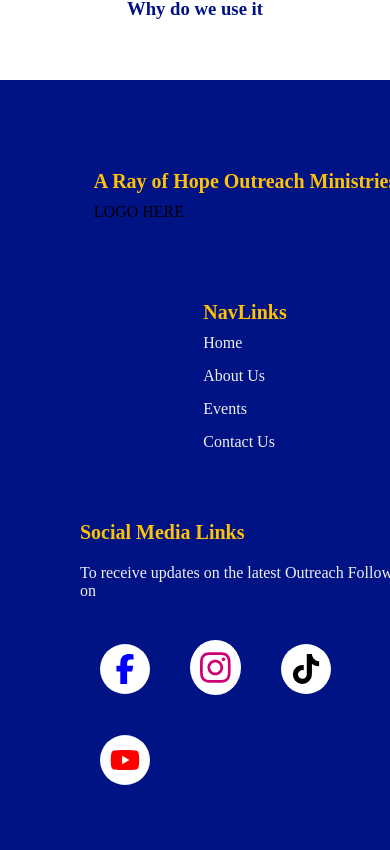
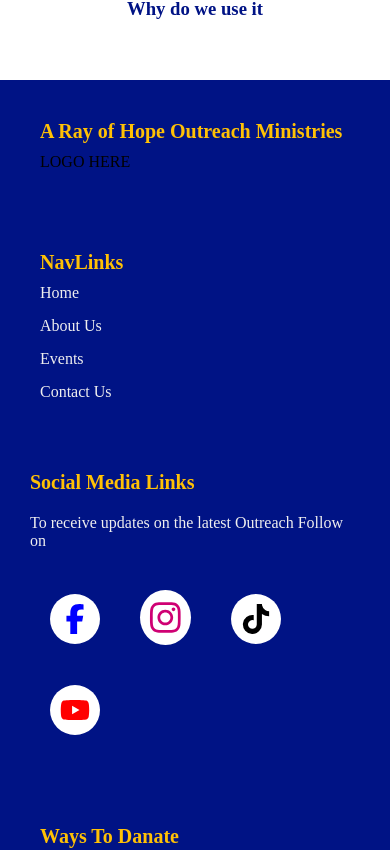
Before and after one commit to grant8827/A-Ray-of-Hope-Outreach-Ministries, a React (Create React App) app: page / in a window 390 px wide. Shown: the part 5437-6287 px from the top of the page. Built offline with nearby package versions, Linux system fonts and the light colour scheme.

Commit message:
third commit

```diff
--- a/src/components/Footer.jsx
+++ b/src/components/Footer.jsx
@@ -10,15 +10,8 @@ import { faZ, faDollar, } from '@fortawesome/free-solid-svg-icons'
 function Footer() {
   return (
     <div>
-         <div className='topfooter' style={{backgroundColor:'#001385', width:'100%', height:'100%', padding:'50px'}}>
-<div className='topFooterItems' style={{
-  width:'100%',
-  height:'100%',
-  display:'flex',
-  flexWrap: 'wrap' ,
-  justifyContent: 'center',
-  alignItems: 'center',
-}}>
+         <div className='topfooter'>
+<div className='topFooterItems'>
 
 <div style={{  padding:'20px', margin:'20px'}}>
     <h3 style={{fontSize:'20px', marginBottom:'10px'}}>A Ray of Hope Outreach Ministries</h3>
@@ -48,7 +41,7 @@ function Footer() {
             </div>
 
             <div style={{ margin:'20px', padding:'20px'}}>
-                <h3 style={{fontSize:'20px', marginBottom:'35px'}}>Danate</h3>
+                <h3 style={{fontSize:'20px', marginBottom:'35px'}}>Ways To Danate</h3>
                 <p  style={{color:'var(--white', marginBottom:'20px'}}>You Donation of any amount is greatly apreciated</p>
                 <div style={{flexDirection:'column', display:'block'}}>
                 <Link to="/donate"><button style={{margin:'20px'}}>PayPal <FontAwesomeIcon style={{backgroundColor:'white', padding:'3px', width:"18PX", borderRadius:'50%', color:'#0790d0'}} icon={faPaypal} /></button></Link>
--- a/src/components/styles.css
+++ b/src/components/styles.css
@@ -185,8 +185,20 @@ transition-delay: 0.3s;
 .aboutText{
   margin-top:30px ;
 }
-
-
+/*footer styles*/
+.topfooter{
+  background-color: #001385;
+   width: 100%;
+   height: 100%;
+}
+.topFooterItems {
+  width: 100% ;
+  height: 100% ;
+  display: flex ;
+  flex-Wrap: wrap;
+  justify-Content: center;
+  align-Items: center;
+}
 
 
   @media only screen and (max-width: 1100px) {
@@ -199,6 +211,8 @@ transition-delay: 0.3s;
 
 
   @media only screen and (max-width: 900px) {
+
+    /* navbar responsive styles*/
    .navLinks{
     display: none;
    }
@@ -209,16 +223,20 @@ transition-delay: 0.3s;
  .donatebtn{
     display: none;
  }
-.sectionHome{
+
+   /* slideShow responsive styles*/
+  .slideShow{
+    margin: 0;
+    justify-content: center;
+    align-items: center;
+  }
+   /* section responsive styles*/
+
+   .sectionHome{
     width:100%;
     height:100%;
     flex-direction: column;
 
-  }
-  .slideShow{
-    margin: 0;
-    justify-content: center;
-    align-items: center;
   }
   .sectionDetails{
     width:fit-content;
@@ -226,29 +244,41 @@ transition-delay: 0.3s;
       margin:30px;
       overflow: hidden;
   }
+  /*about responsive styles*/
   .about{
     margin:30px;
   }
+  /*bonner responsive styles*/
 .bonnerDonateBtn{
   flex-direction: column;
+}
+/*footer responsive styles*/
+.topfooter{
+  align-items: start;
+  justify-content: left;
+  text-align: left;
 
+}
+.topFooterItems {
 
+  justify-Content: left;
+ align-items: start;
 }
   }
 
 
   @media only screen and (max-width: 500px) {
 
-
+   /* drawerresponsive styles*/
    .DrawerMenu{
     margin: 20px;
    }
-
+  /* slideShow responsive styles*/
  .each-slide-effect .slideImg{
   width: 280px;
   padding: 0;
  }
-
+/* header responsive styles*/
  .headText{
 
   position: relative;
```
